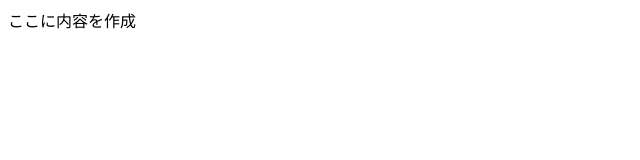
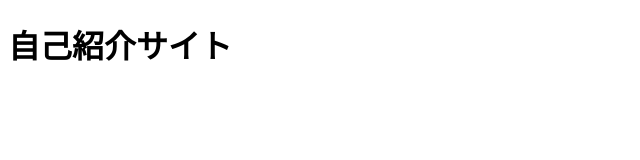
Before and after one commit to RX80PR/about-me, a plain HTML site: page index.html in a window 1280 px wide. Shown: the whole page, without its empty margins (0-640 px from the left). Drawn offline with Linux system fonts and the light colour scheme.

Commit message:
題名を作成

```diff
--- a/index.html
+++ b/index.html
@@ -7,7 +7,7 @@
     <link rel="stylesheet" href="css/styles.css">
 </head>
 <body>
-		ここに内容を作成
+    <h1>自己紹介サイト</h1>
     <script src="js/scripts.js"></script>
 </body>
 </html>
```
